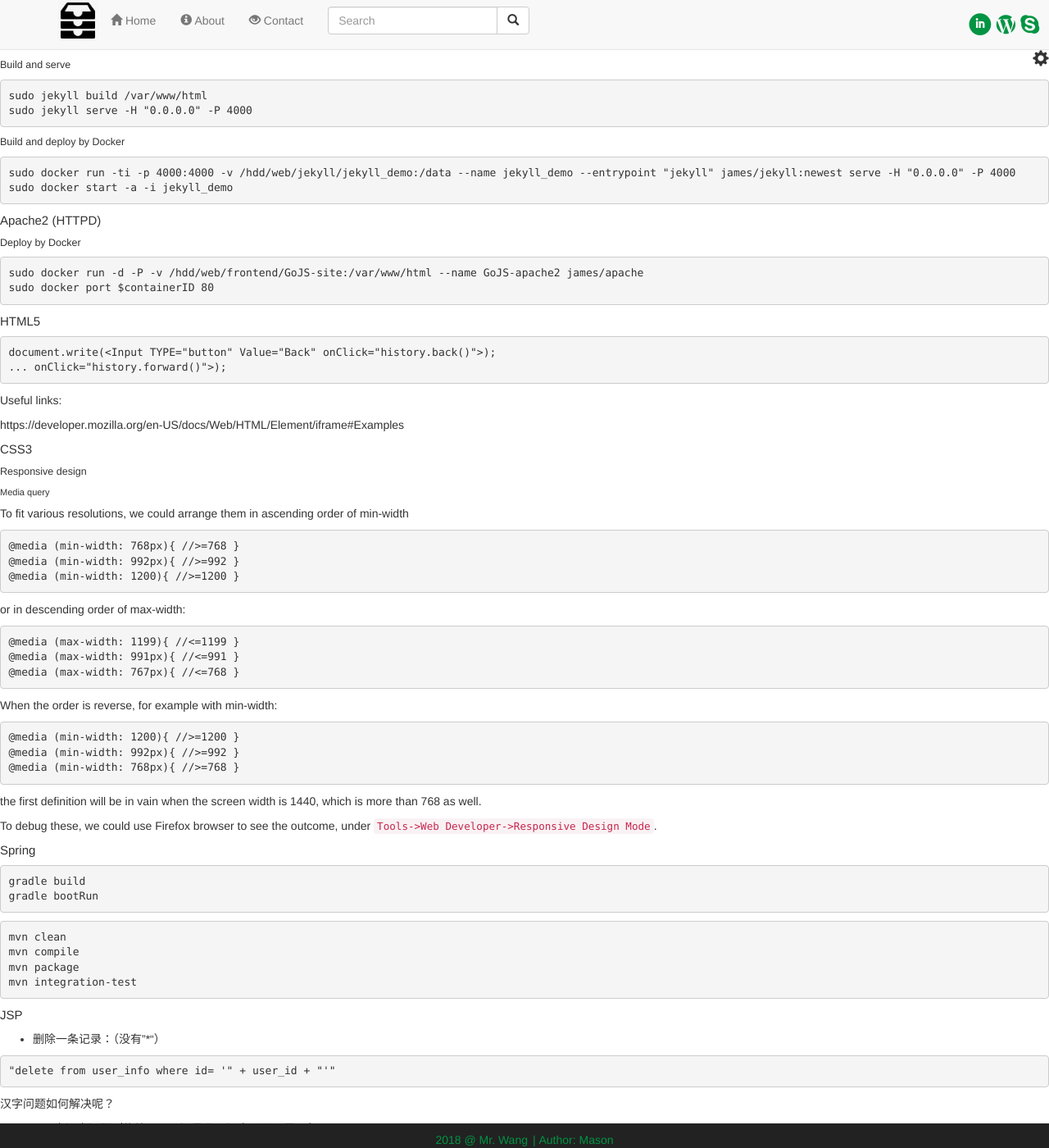
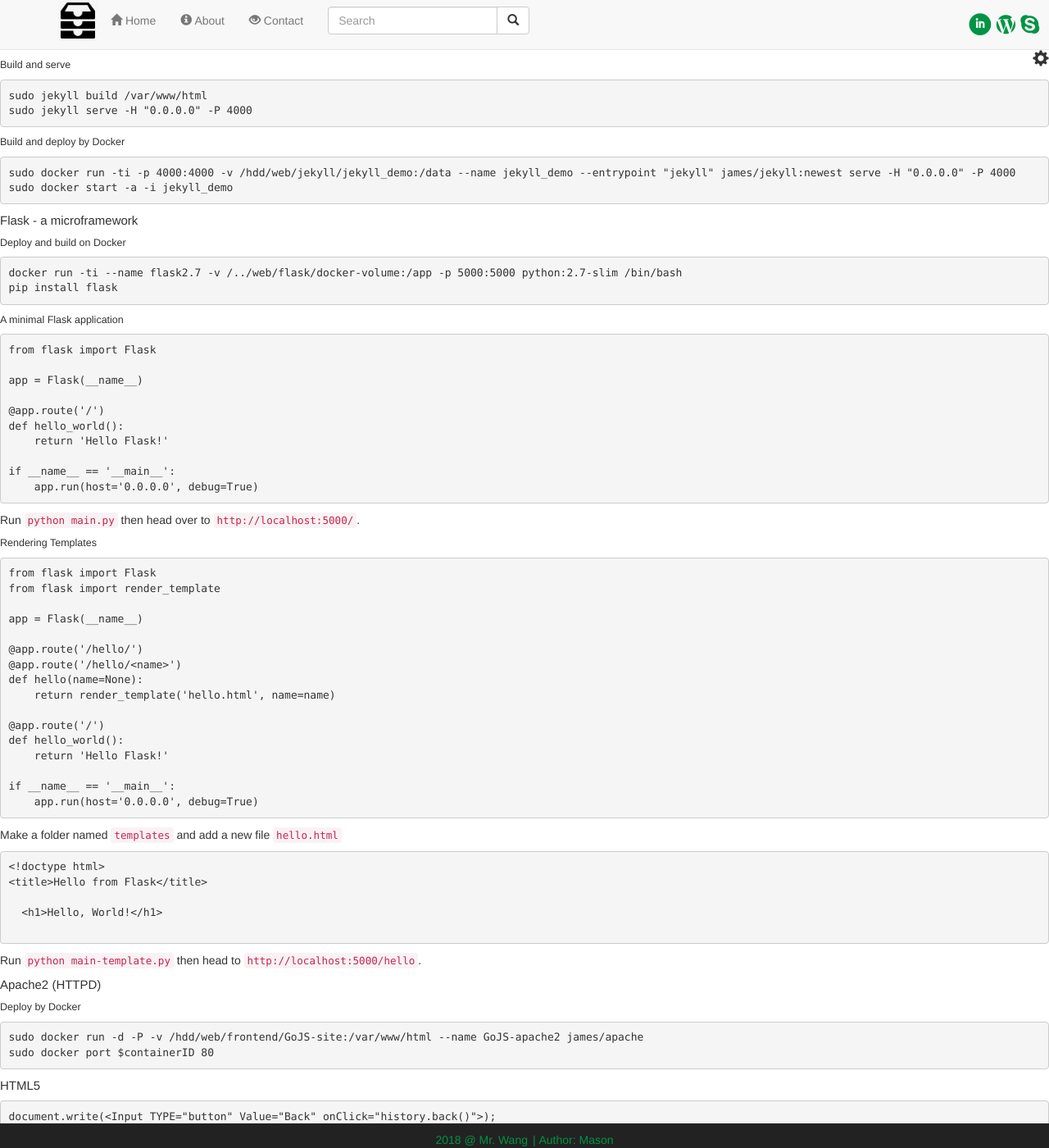
Before and after one commit to mason-mx/jekyll_demo, a Jekyll site: the page built from _posts/1000-01-01-webdev.md, in a window 1280 px wide and 1400 px high, scrolled down 223 px. Shown: the whole window at 82% size. Built offline with Jekyll 4.4.1, drawn with Linux system fonts in a browser that asks for light colours; nearby versions of some CDN libraries.

Commit message:
add flask developing tricks

````diff
--- a/_posts/1000-01-01-webdev.md
+++ b/_posts/1000-01-01-webdev.md
@@ -29,6 +29,67 @@
 sudo docker run -ti -p 4000:4000 -v /hdd/web/jekyll/jekyll_demo:/data --name jekyll_demo --entrypoint "jekyll" james/jekyll:newest serve -H "0.0.0.0" -P 4000
 sudo docker start -a -i jekyll_demo
 ```
+
+## Flask - a microframework
+
+### Deploy and build on Docker
+
+```
+docker run -ti --name flask2.7 -v /../web/flask/docker-volume:/app -p 5000:5000 python:2.7-slim /bin/bash
+pip install flask
+```
+
+### A minimal Flask application
+
+```
+from flask import Flask
+
+app = Flask(__name__)
+
+@app.route('/')
+def hello_world():
+    return 'Hello Flask!'
+
+if __name__ == '__main__':
+    app.run(host='0.0.0.0', debug=True)
+```
+
+Run `python main.py` then head over to `http://localhost:5000/`.
+
+### Rendering Templates
+
+```
+from flask import Flask
+from flask import render_template
+
+app = Flask(__name__)
+
+@app.route('/hello/')
+@app.route('/hello/<name>')
+def hello(name=None):
+    return render_template('hello.html', name=name)
+
+@app.route('/')
+def hello_world():
+    return 'Hello Flask!'
+
+if __name__ == '__main__':
+    app.run(host='0.0.0.0', debug=True)
+```
+
+Make a folder named `templates` and add a new file `hello.html`
+
+```
+<!doctype html>
+<title>Hello from Flask</title>
+{% if name %}
+  <h1>Hello {{ name }}!</h1>
+{% else %}
+  <h1>Hello, World!</h1>
+{% endif %}
+```
+
+Run `python main-template.py` then head to `http://localhost:5000/hello`.
 
 ## Apache2 (HTTPD)
 
````
Also changed, not shown: _posts/1000-01-01-docker.md (+2 -1 lines).
